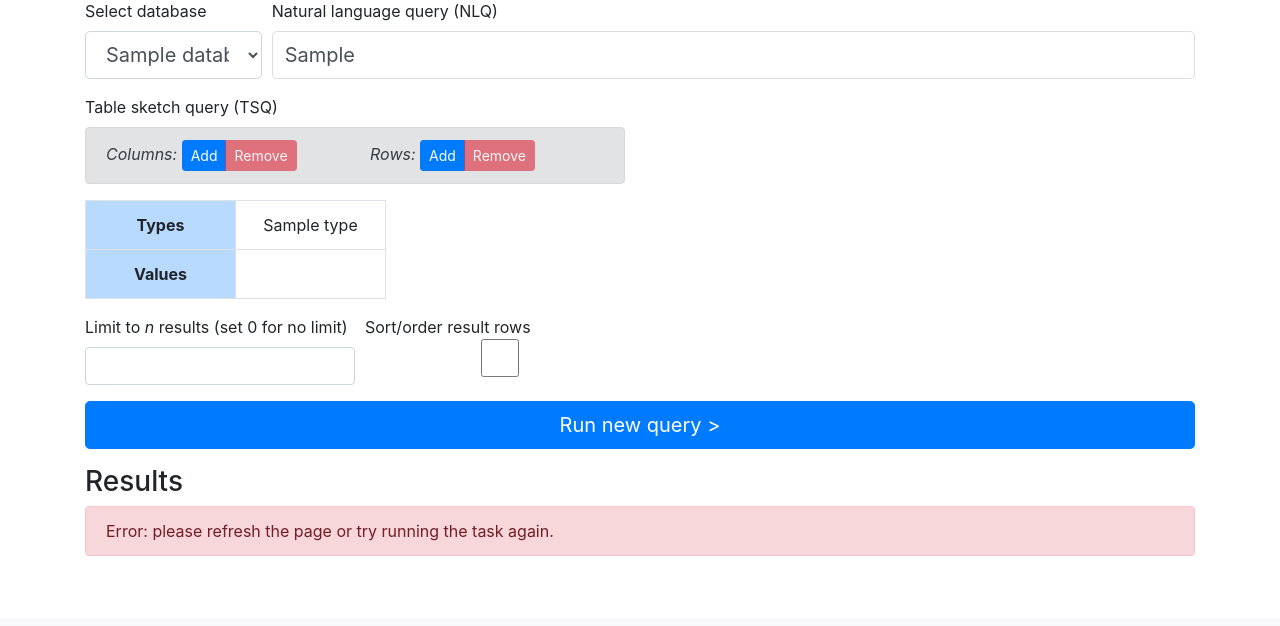
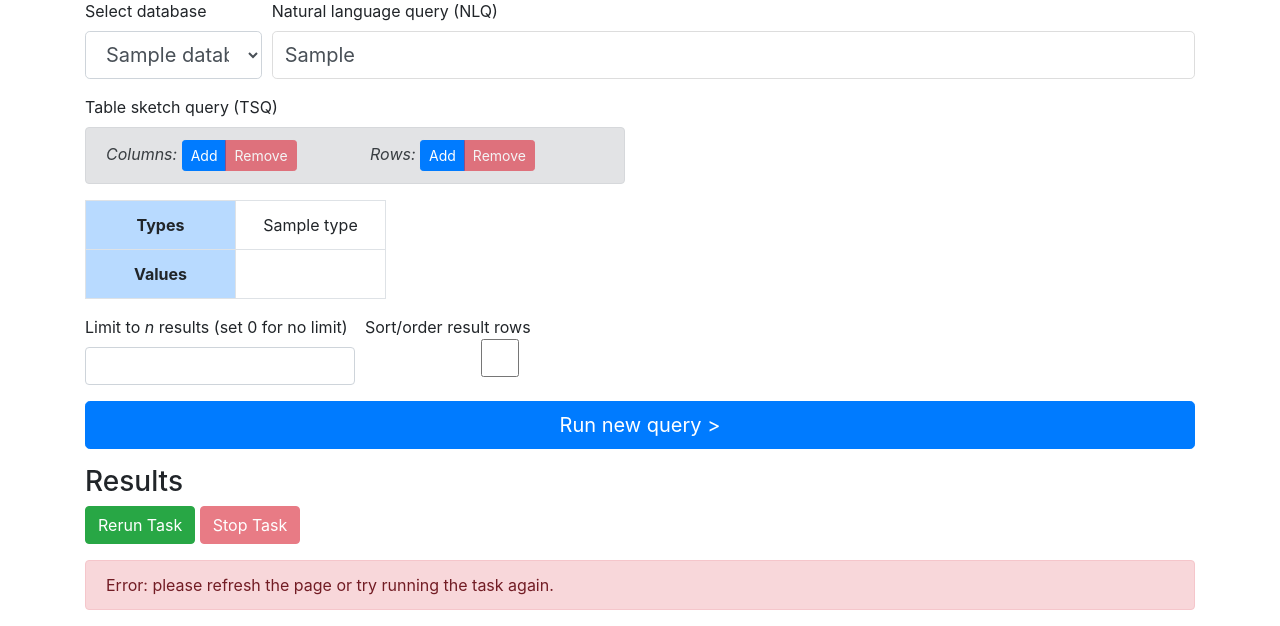
Before and after one commit to umich-dbgroup/duoquest, a Flask app: template templates/task.html in a window 1280 px wide. Shown: the part 182-808 px from the top of the page. Before the commit the page ends 738 px from the top, so only its background shows below. Run offline with Flask 2, Linux system fonts and the light colour scheme; the template is opened without the code that fills it: most values are stand-ins (such as "Sample title", 1, 10 or a date in 2020); data that the repository does not hold is empty; parts of the project's set-up code (start-up, migrations or seed data) failed here and were passed over; some libraries are stand-ins or nearby versions.

Commit message:
add rerun and stop buttons

```diff
--- a/app.py
+++ b/app.py
@@ -171,6 +171,11 @@
     return render_template('task.html', task=task, tsq_level=tsq_level,
         databases=databases, path=request.path)
 
+@app.route('/tasks/<tid>/stop')
+def task_stop(tid):
+    stop_task(tid)
+    return json.dumps({ 'success': True })
+
 @app.route('/tasks/<tid>/rerun')
 def task_rerun(tid):
     rerun_task(tid)
@@ -338,6 +343,15 @@
     conn.commit()
     conn.close()
 
+def stop_task(tid):
+    conn = sqlite3.connect(config['db']['path'])
+    cur = conn.cursor()
+    cur.execute('UPDATE tasks SET status = ? WHERE tid = ?',
+        ('done', tid))
+
+    conn.commit()
+    conn.close()
+
 def rerun_task(tid):
     conn = sqlite3.connect(config['db']['path'])
     cur = conn.cursor()
--- a/static/scripts/task.js
+++ b/static/scripts/task.js
@@ -45,6 +45,8 @@
 
     if (data['status'] === 'done') {
       clearInterval(pollInterval);
+      $('#rerun-task').removeAttr('disabled');
+      $('#stop-task').attr('disabled', true);
       $('#task-results-spinner').hide();
       $('#task-results-waiting').hide();
       if ($('#task-results').children().length === 0) {
@@ -54,12 +56,19 @@
       }
     } else if (data['status'] === 'error') {
       errorHandler();
+      $('#rerun-task').removeAttr('disabled');
+      $('#stop-task').attr('disabled', true);
     } else if (data['status'] === 'waiting') {
       $('#task-results-spinner').hide();
       $('#task-results-waiting').show();
+
+      $('#rerun-task').attr('disabled', true);
+      $('#stop-task').attr('disabled', true);
     } else if (data['status'] === 'running') {
       $('#task-results-spinner').show();
       $('#task-results-waiting').hide();
+      $('#rerun-task').attr('disabled', true);
+      $('#stop-task').removeAttr('disabled');
     }
   }).fail(function() {
     errorHandler();
@@ -121,3 +130,19 @@
   });
   add_value_row(values);
 });
+
+$('#rerun-task').on('click', function (e) {
+  e.preventDefault();
+  var tid = $(this).attr('data-tid');
+  $.get(`/tasks/${tid}/rerun`, function (data) {
+    location.reload();
+  });
+});
+
+$('#stop-task').on('click', function (e) {
+  e.preventDefault();
+  var tid = $(this).attr('data-tid');
+  $.get(`/tasks/${tid}/stop`, function (data) {
+    location.reload();
+  });
+});
--- a/templates/components/task_form.html
+++ b/templates/components/task_form.html
@@ -96,5 +96,5 @@
   </div>
   {% endif %}
   <input type='submit' class='btn btn-block btn-primary btn-lg'
-    value='{% if tsq %}Run new query >{% else %}Run query >{% endif %}'></input>
+    value='Run new query >'></input>
 </form>
--- a/templates/task.html
+++ b/templates/task.html
@@ -23,6 +23,10 @@
 
 <h3>Results</h3>
 <div class='mb-3'>
+  <button id="rerun-task" data-tid="{{ task['tid'] }}" class="btn btn-success" {% if task['status'] != 'done' %}disabled{% endif %}>Rerun Task</button>
+  <button id="stop-task" data-tid="{{ task['tid'] }}" class="btn btn-danger" {% if task['status'] != 'running' %}disabled{% endif %}>Stop Task</button>
+</div>
+<div class='mb-3'>
   <div class="accordion" id='task-results' data-offset="0" data-tid="{{ task['tid'] }}" data-status="{{ task['status'] }}">
   </div>
   <div id="task-results-error" class="alert alert-danger" role="alert" style="display: none">
```
Also changed, not shown: duoquest/server.py (+17 -0 lines).
